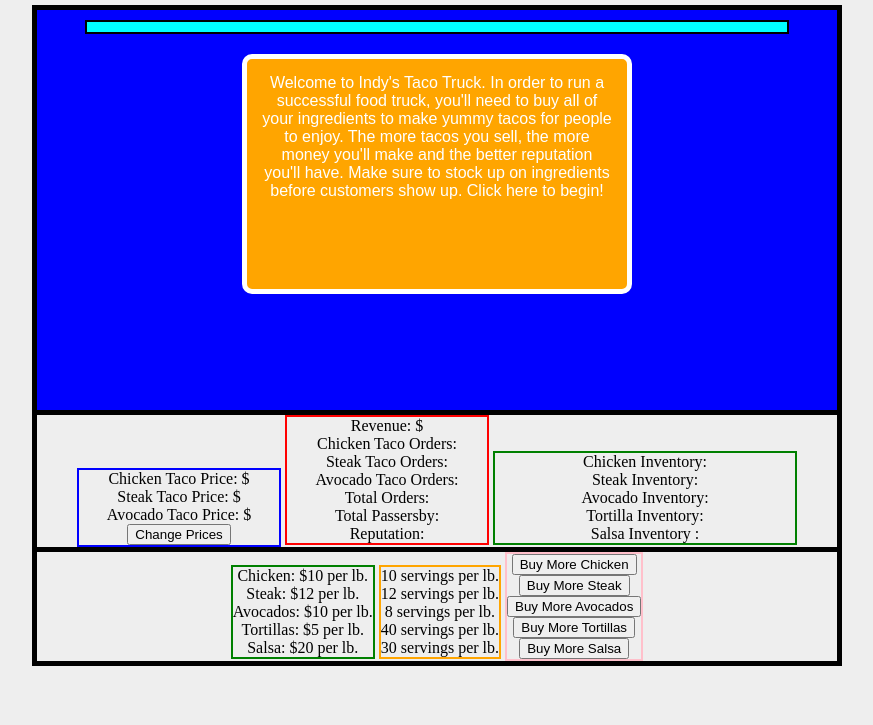
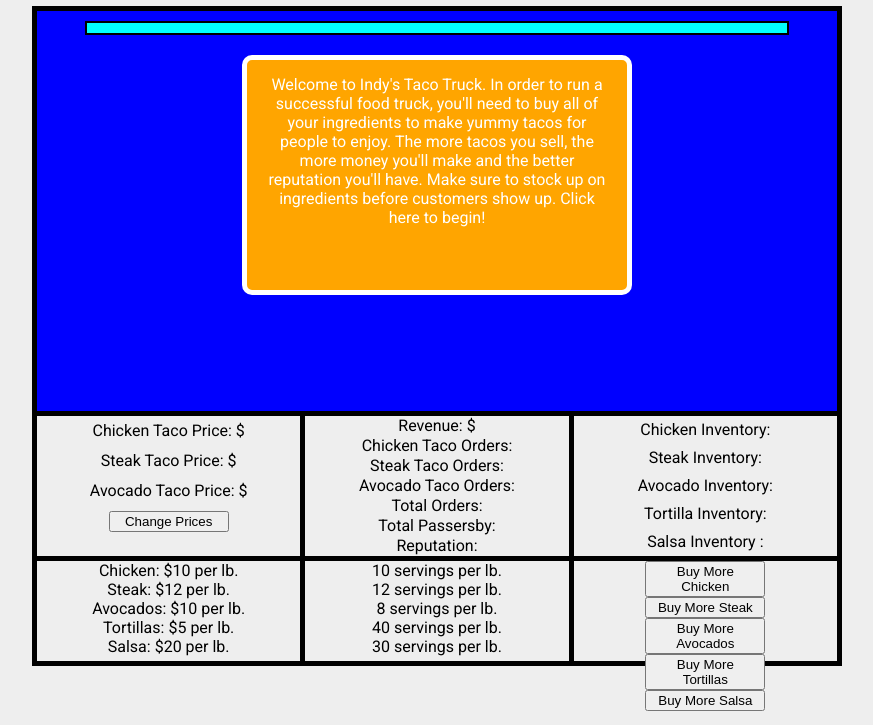
Before and after one commit to Teffisk/project1, a plain HTML site: page index.html in a window 1280 px wide. Shown: the part 75-800 px from the top of the page, without its empty margins (203-1076 px from the left). Drawn offline with Linux system fonts and the light colour scheme.

Commit message:
add formatting, fonts, and found a chanceToBuyBug

```diff
--- a/css/style.css
+++ b/css/style.css
@@ -5,15 +5,15 @@ body {
 h1 {
 	color: blue;
 	text-align: center;
-/*	padding: 20px 0 10px 0;*/
+	font-family: 'Roboto', sans-serif;
 }
 
-/*div {
-	margin: 0;
-	padding: 0;
-}*/
+button {
+	width: 120px;
+}
 
 #taco-truck-scene {
+	font-family: 'Roboto', sans-serif;
 	background: blue;
 	border: 5px solid black;
 	height: 400px;
@@ -22,19 +22,18 @@ h1 {
 }
 
 .controls-container {
+	font-family: 'Roboto', sans-serif;
+	display: flex;
+  	flex-wrap: nowrap;
 	text-align: center;
 	margin: 0 auto;
-	height: auto;
-	width: 800px;
+	width: 810px;
 	background: #eee;
-	border-right: 5px solid black;
-	border-left: 5px solid black;
 }
 
 .start-button, .end-of-day {
 	text-align: center;
 	color: white;
-	font-family: "Arial", san-serif;
 	height: 200px;
 	width: 350px;
 	margin: 0 auto;
@@ -45,51 +44,63 @@ h1 {
 	margin-top: 20px;
 }
 
+.prices, .customer-orders, .inventory {
+	text-align: center;
+	width: 33.333%;
+	padding: 0;
+	height: 140px;
+	display: inline-block;
+}
+
 .prices {
-	text-align: center;
-	width: 200px;
-	margin: 0;
-	display: inline-block;
-	border: 2px solid blue;
+	border-left: 5px solid black;
+	line-height: 30px;
 }
 
 .customer-orders {
-/*	height: 200px;*/
-	width: 200px;
-	margin: 0;
-	display: inline-block;
-	border: 2px solid red;
+	border-right: 5px solid black;
+	border-left: 5px solid black;
+	line-height: 20px
 }
 
 .inventory {
-/*	height: 200px;*/
-	width: 300px;
-	margin: 0;
-	display: inline-block;
-	border: 2px solid green;
+	border-right: 5px solid black;
+	line-height: 28px;
 }
 
 #buy-ingredients {
-	border: 5px solid black;
+	font-family: 'Roboto', sans-serif;
+	display: flex;
+  	flex-wrap: nowrap;
+	text-align: center;
+	margin: 0 auto;
+	width: 810px;
 	background: #eee;
-	width: 800px;
-	margin: 0 auto;
+}
+
+.cost-per-pound, .servings-per-pound, .buy-buttons {
 	text-align: center;
+	width: 33.333%;
+	padding: 0;
+	height: 100px;
+	display: inline-block;
+	border-top: 5px solid black;
+	border-bottom: 5px solid black;
+	line-height: 19px;
 }
 
 .cost-per-pound{
-	display: inline-block;
-	border: 2px solid green;
+	border-left: 5px solid black;
 }
 
 .servings-per-pound {
-	display: inline-block;
-	border: 2px solid orange;
+	border-left: 5px solid black;
+	border-right: 5px solid black;
 }
 
 .buy-buttons {
-	display: inline-block;
-	border: 2px solid pink;
+	border-right: 5px solid black;
+	align-items: center;
 }
 
 #day-loading-bar {
--- a/index.html
+++ b/index.html
@@ -2,6 +2,7 @@
 <html>
 <head>
 	<title>Indy's Taco Truck Game</title>
+	<link href="https://fonts.googleapis.com/css?family=Roboto" rel="stylesheet">
 	<link rel="stylesheet" type="text/css" href="./css/style.css">
 </head>
 <body>
--- a/js/main.js
+++ b/js/main.js
@@ -68,7 +68,7 @@ function newPasserby(){
 	} else {
 	passersby++;
 	checkInv();
-	console.log("I'm just walking by");
+	console.log("I'm walking by");
 	var newCust = setTimeout(toBuyOrNotToBuy, customerBuyDelay);
 	}
 }
@@ -95,7 +95,7 @@ function checkInv() {
 //Function of Math.random(0-1), greater than .5 means they will buy, then run the whichTaco function (later this point of purchase can be manipulated by reputation and advertising)
 function toBuyOrNotToBuy(){
 	let x = Math.random();
-	console.log("Chance to buy is: "+chanceToBuy)
+	console.log("Chance to buy is: "+(chanceToBuy*10)+"%")
 	if(x > (1-chanceToBuy)) {
 		console.log("I'm getting a taco")
 		whichTaco();
```
